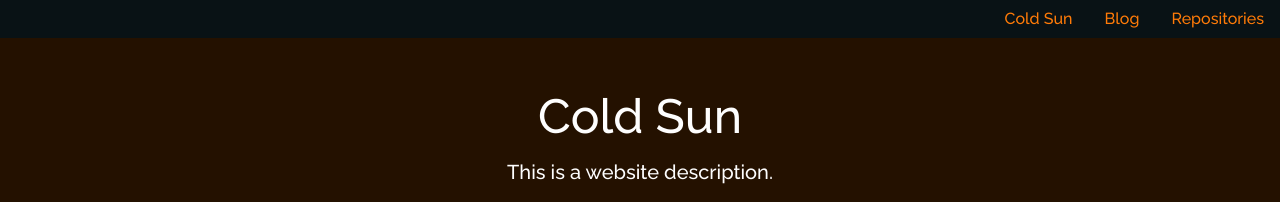
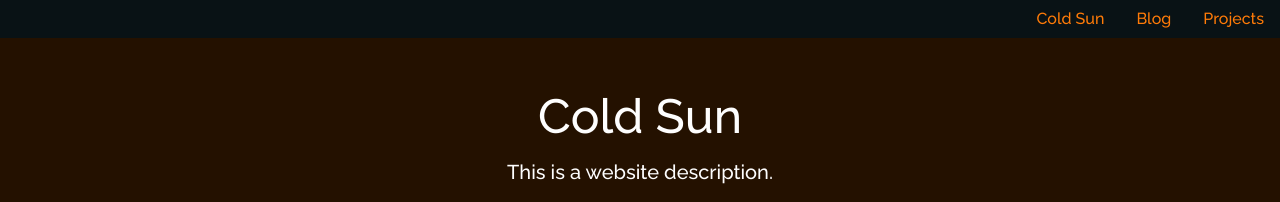
Before and after one commit to kaz-yamada/Cold_Sun, a Jekyll site: the page built from index.md, in a window 1280 px wide and 900 px high. Shown: the top 202 px of the window. Built offline with Jekyll 4.4.1, drawn with Linux system fonts in a browser that asks for light colours.

Commit message:
Renamed "Repositories" to "Projects"

```diff
--- a/Repositories/index.html
+++ b/Repositories/index.html
@@ -1,7 +1,7 @@
 ---
 layout: page
-title: Repositories
-permalink: Repositories
+title: Projects
+permalink: Projects
 description: List of github repositories
 ---
 <div id="repository" class="row">
```
